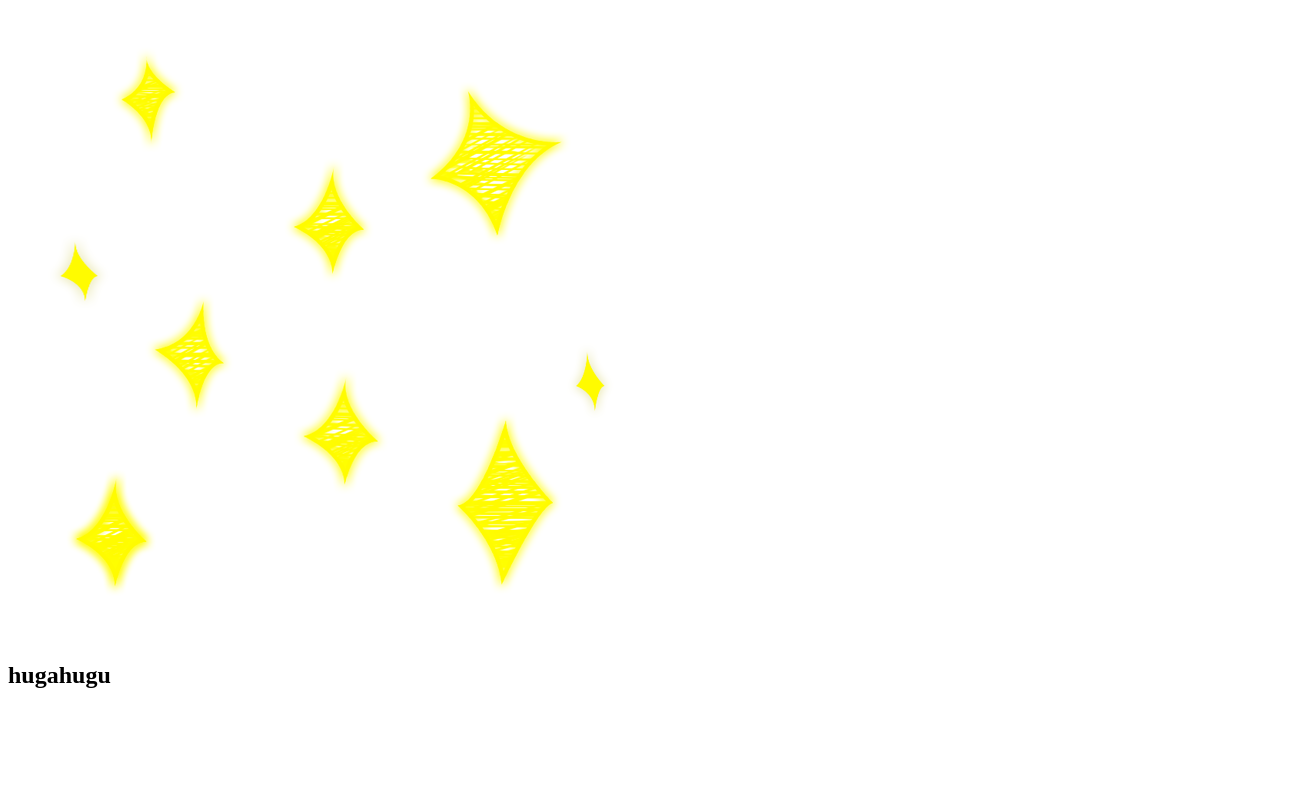
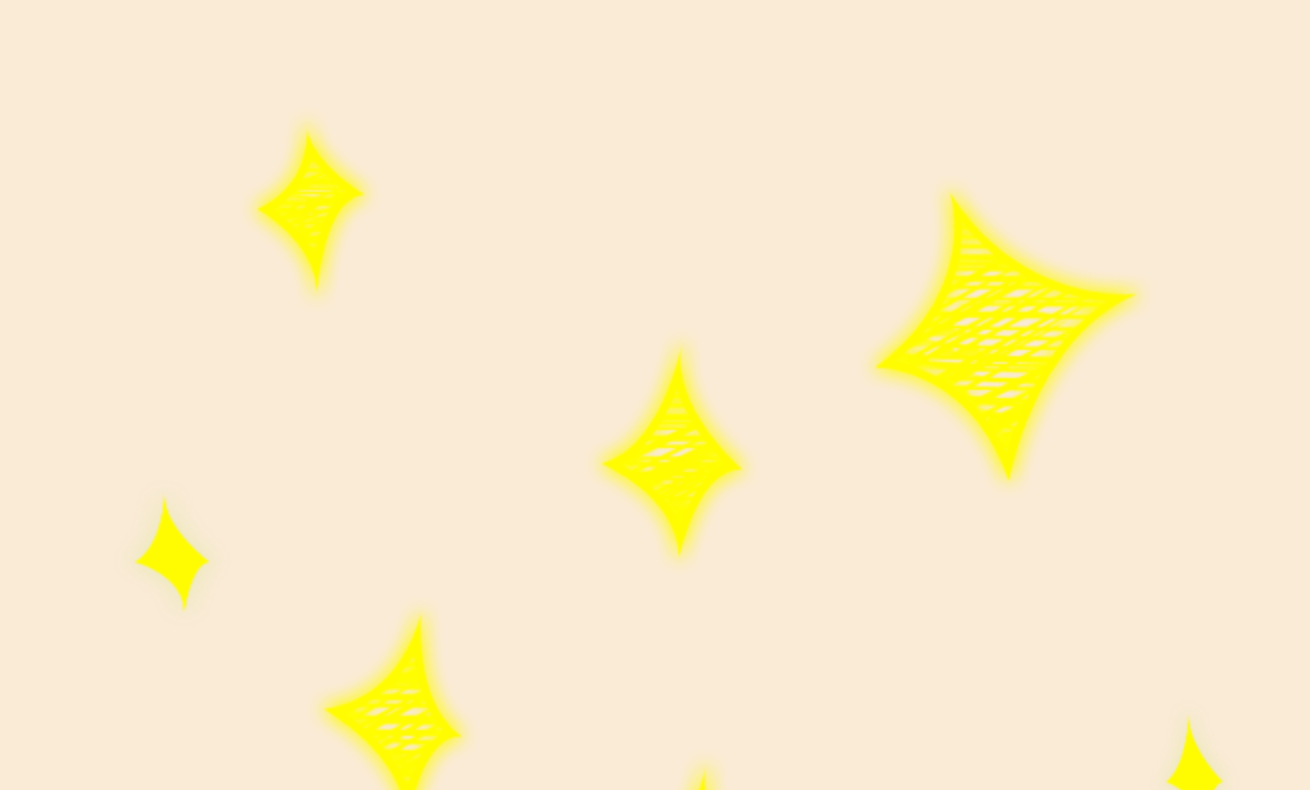
Before and after one commit to RaihanRafif/my-repo-from-remote, a plain HTML site: page index.html in a window 1280 px wide. Shown: the part 82-872 px from the top of the page, 1310 px wide, since content can reach past the window. Before the commit the page ends 800 px from the top, so only its background shows below. Drawn offline with Linux system fonts and the light colour scheme.

Commit message:
update css n add image

```diff
--- /dev/null
+++ b/css.css
@@ -0,0 +1,21 @@
+body {
+  width: 100%;
+  margin: 30px;
+  background-color: antiquewhite;
+}
+
+#profile-container {
+  max-width: 300px;
+  background-color: white;
+  border: 1px solid gray;
+  border-radius: 6px;
+}
+
+#profile-image {
+  width: 100%;
+  height: auto;
+}
+
+#profile-name {
+  text-align: center;
+}
--- a/index.html
+++ b/index.html
@@ -5,12 +5,13 @@
     <meta http-equiv="X-UA-Compatible" content="IE=edge" />
     <meta name="viewport" content="width=device-width, initial-scale=1.0" />
     <title>Document</title>
+    <link rel="stylesheet" href="css.css">
   </head>
   <body>
     <h1>Hello world</h1>
-    <div>
-      <img src="./pngegg.png" alt="profile image" />
-      <h2>hugahugu</h2>
+    <div id="profle-container">
+      <img id="profile-image" src="./pngegg.png" alt="profile image" />
+      <h2 id="profile-name">hugahugu</h2>
     </div>
   </body>
 </html>
```
